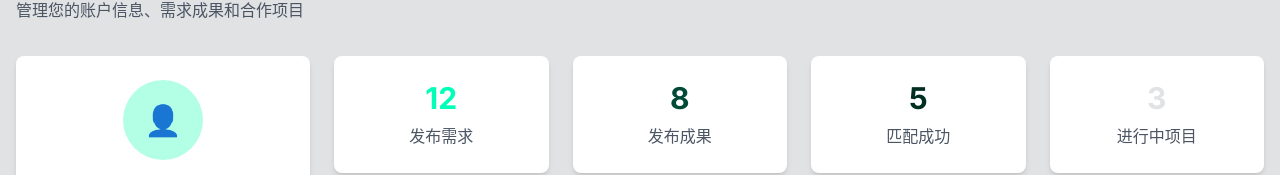
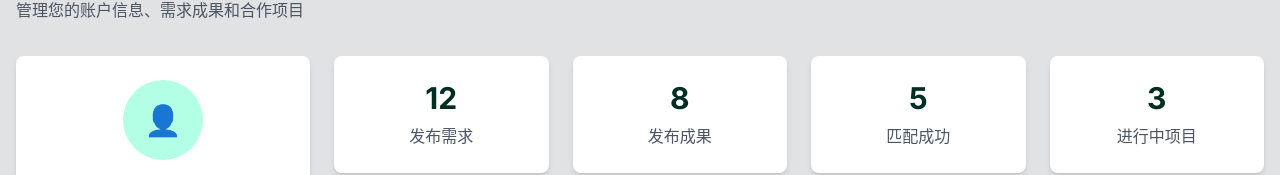
Before and after one commit to Spring930/supply-demand-matching-platform, a Next.js app: page /profile in a window 1280 px wide. Shown: the part 151-326 px from the top of the page. Built offline with nearby package versions, Linux system fonts and the light colour scheme.

Commit message:
fix profile page dashboard text color consistency

```diff
--- a/app/profile/page.tsx
+++ b/app/profile/page.tsx
@@ -55,11 +55,11 @@ export default function ProfilePage() {
           {/* 数据看板 */}
           <div className="grid grid-cols-1 md:grid-cols-4 gap-6 mb-8">
             <div className="bg-white rounded-custom shadow-md p-6 text-center">
-              <div className="text-3xl font-bold text-accent-500 mb-2">12</div>
+              <div className="text-3xl font-bold text-title mb-2">12</div>
               <div className="text-gray-600">发布需求</div>
             </div>
             <div className="bg-white rounded-custom shadow-md p-6 text-center">
-              <div className="text-3xl font-bold text-secondary-500 mb-2">8</div>
+              <div className="text-3xl font-bold text-title mb-2">8</div>
               <div className="text-gray-600">发布成果</div>
             </div>
             <div className="bg-white rounded-custom shadow-md p-6 text-center">
@@ -67,7 +67,7 @@ export default function ProfilePage() {
               <div className="text-gray-600">匹配成功</div>
             </div>
             <div className="bg-white rounded-custom shadow-md p-6 text-center">
-              <div className="text-3xl font-bold text-primary-500 mb-2">3</div>
+              <div className="text-3xl font-bold text-title mb-2">3</div>
               <div className="text-gray-600">进行中项目</div>
             </div>
           </div>
```
